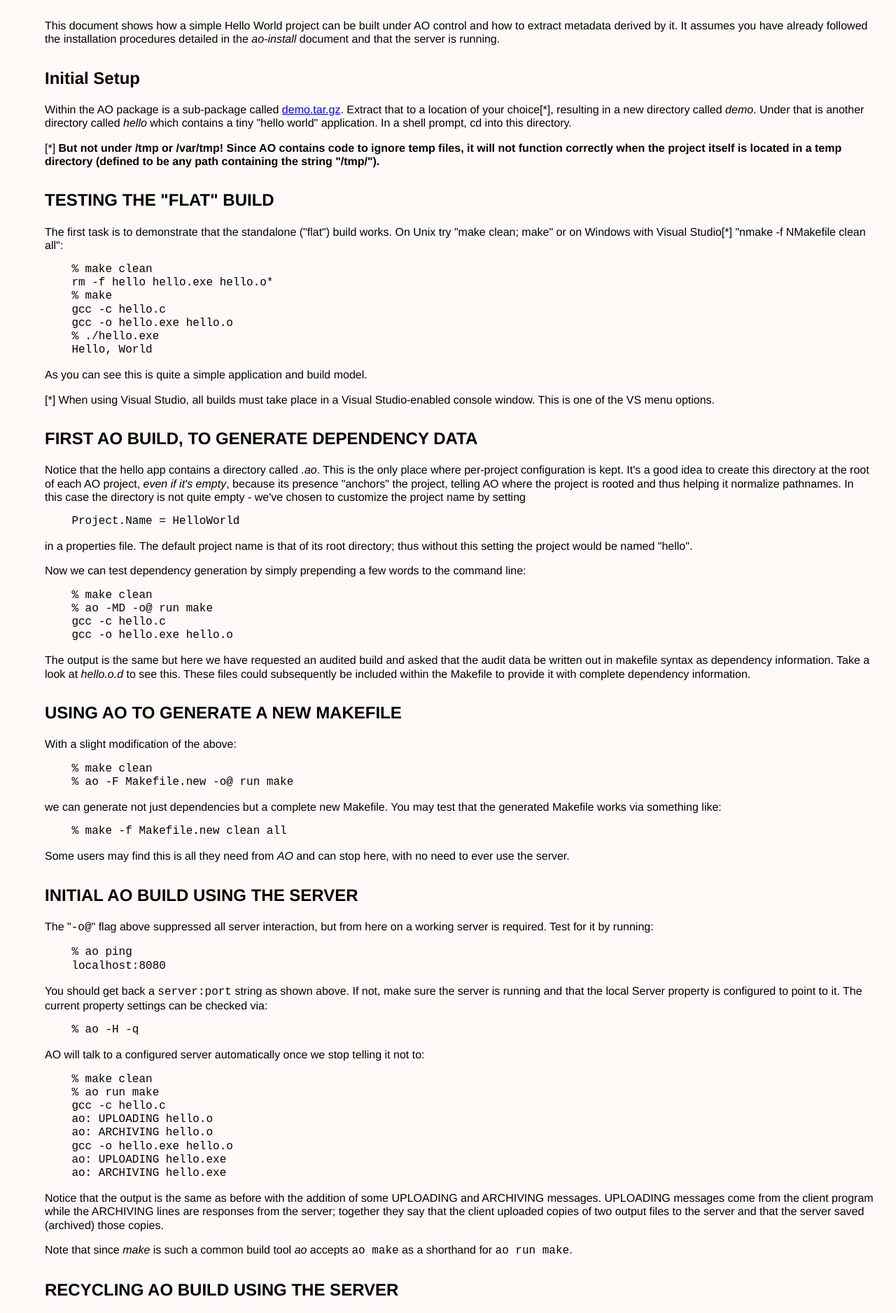
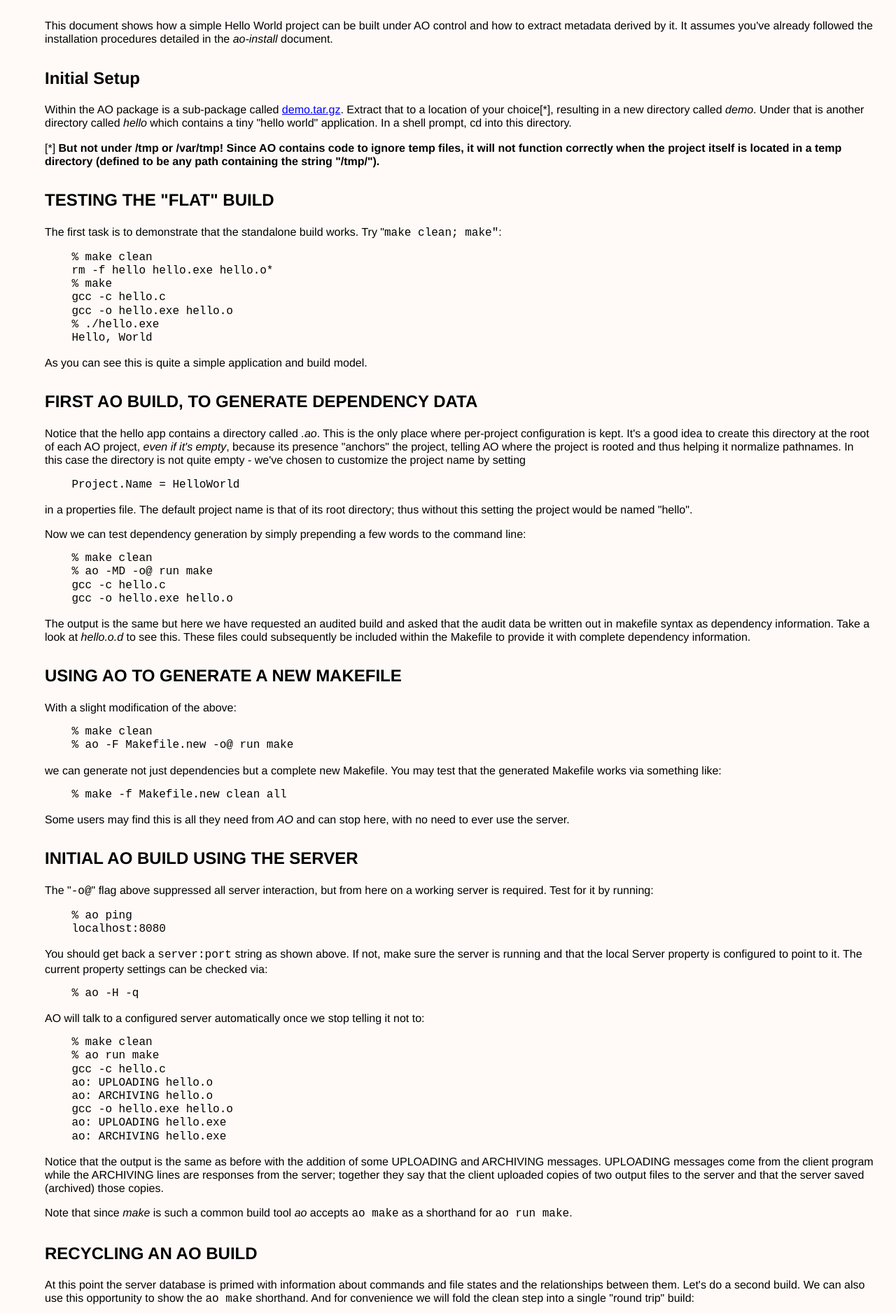
Before and after one commit to boyski/audited-objects, a plain HTML site: page java/WebContent/html/man/ao-tour.html in a window 1280 px wide. Shown: the part 90-1967 px from the top of the page at 70% size. Drawn offline with Linux system fonts and the light colour scheme.

Commit message:
Checkpoint.

```diff
--- a/java/WebContent/html/man/ao-tour.html
+++ b/java/WebContent/html/man/ao-tour.html
@@ -12,12 +12,11 @@
 <body>
 <h1 style="text-align:center;"><a id=
 "a_tour_through_the_basics_of_audited_objects">A TOUR THROUGH THE
-BASICS OF AUDITED OBJECTS</a></h1>
+BASICS OF AUDITED OBJECTS (AO)</a></h1>
 <p>This document shows how a simple Hello World project can be
 built under AO control and how to extract metadata derived by it.
-It assumes you have already followed the installation procedures
-detailed in the <em>ao-install</em> document and that the server is
-running.</p>
+It assumes you've already followed the installation procedures
+detailed in the <em>ao-install</em> document.</p>
 <h2>Initial Setup</h2>
 <p>Within the AO package is a sub-package called
 <a href="../../demo/demo.tar.gz">demo.tar.gz</a>.
@@ -32,8 +31,7 @@ path containing the string &quot;/tmp/&quot;).</b></p>
 <h2><a id=
 "testing_the_flat_build">TESTING THE &quot;FLAT&quot; BUILD</a></h2>
 <p>The first task is to demonstrate that the standalone
-(&quot;flat&quot;) build works. On Unix try &quot;make clean; make&quot; or on
-Windows with Visual Studio[*] &quot;nmake -f NMakefile clean all&quot;:</p>
+build works. Try &quot;<code>make clean; make&quot;</code>:</p>
 <pre>
     % make clean
     rm -f hello hello.exe hello.o*
@@ -47,9 +45,7 @@ Windows with Visual Studio[*] &quot;nmake -f NMakefile clean all&quot;:</p>
 </pre>
 <p>As you can see this is quite a simple application and build
 model.</p>
-<p>[*] When using Visual Studio, all builds must take place in a
-Visual Studio-enabled console window. This is one of the VS menu
-options.</p>
+
 <h2><a id=
 "first_ao_build__to_generate_dependency_data">FIRST AO BUILD, TO
 GENERATE DEPENDENCY DATA</a></h2>
@@ -136,8 +132,7 @@ of two output files to the server and that the server saved
 <em>ao</em> accepts <code>ao make</code> as a shorthand for
 <code>ao run make</code>.</p>
 <h2><a id=
-"second_ao_build_using_the_server">RECYCLING AO BUILD USING THE
-SERVER</a></h2>
+"second_ao_build_using_the_server">RECYCLING AN AO BUILD</a></h2>
 <p>At this point the server database is primed with information
 about commands and file states and the relationships between them.
 Let's do a second build. We can also use this opportunity to show
@@ -360,17 +355,19 @@ with the result being that AO can report <em>versions</em> of
 source files rather than simple metadata. See the separate <a href=
 "ao-vcs.html">AO and Version Control</a> document for details.</p>
 <h2><a id="summary">SUMMARY</a></h2>
-<p>AO is not an enhancement to <em>make</em> or to any other build
+<p>AO isn't an enhancement specific to <em>make</em> or to any other build
 tool; it works with any deterministic program by sampling its
 inputs and outputs, recording that metadata, and playing it back
 upon request.</p>
+
 <p>You can run nearly any program under AO control by prepending
 &quot;ao run&quot; to its command line. There are a number of post-mortem
 commands which may then be used; a list of these is available via
 &quot;ao help&quot;, and detailed usage messages via &quot;ao help foo&quot; or
 &quot;ao foo -h&quot;.</p>
-<p>There are many more features of AO and a number of other
-documents which describe them. The purpose of this document is
+
+<p>AO has many more features and a number of
+documents to describe them. The purpose of this document is
 simply to get you started.</p>
 
 <footer>
```
